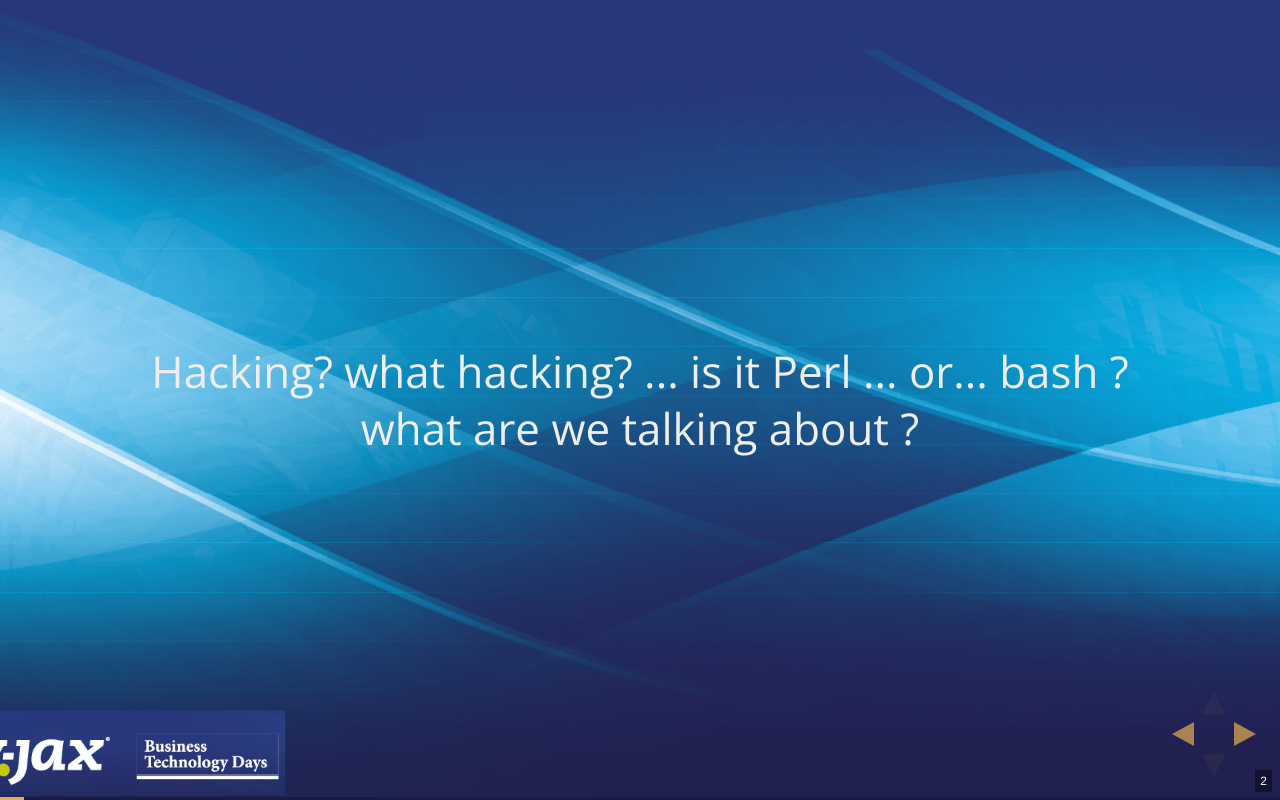
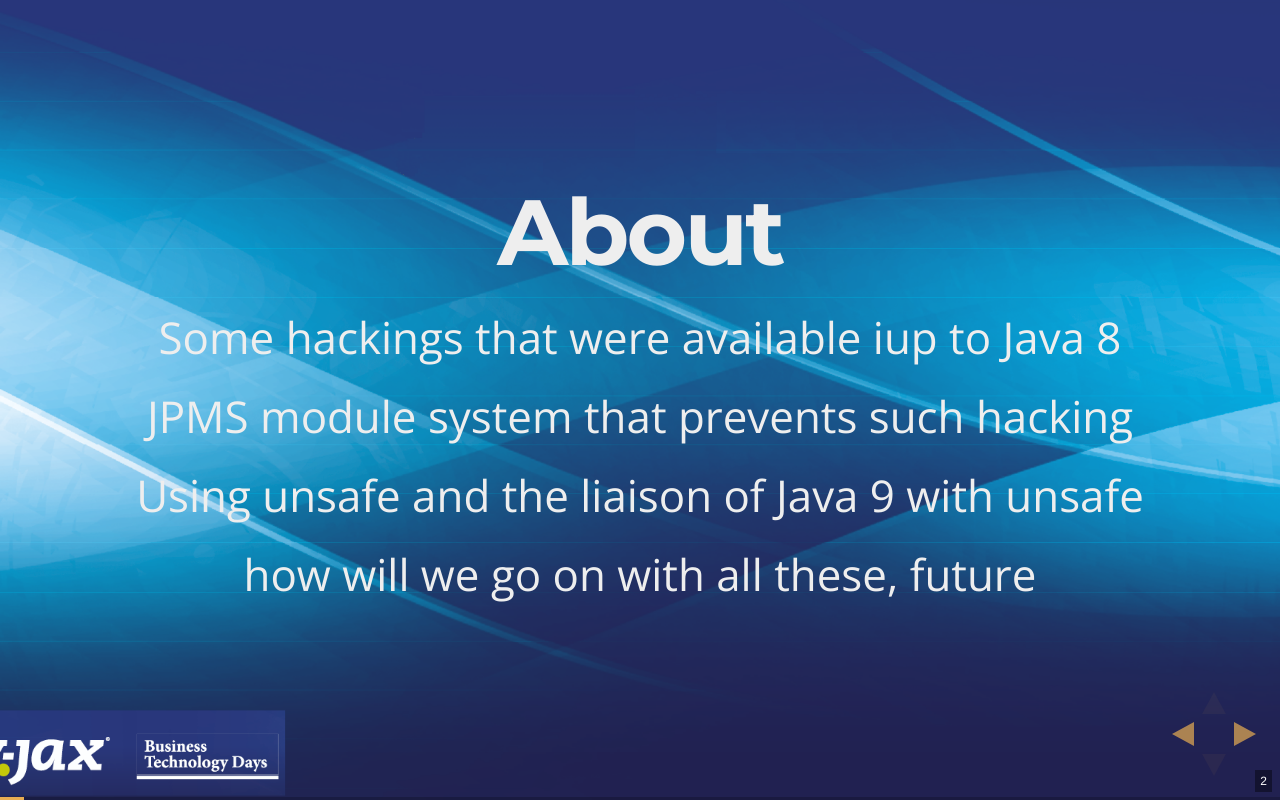
Before and after one commit to verhas/preventHack-J9-wjax2017-peter-verhas, a website: page index.html in a window 1280 px wide. Both pictures are taken after a click on the button 1251 px from the left and 734 px from the top of the page. Drawn offline with nearby package versions, Linux system fonts and the light colour scheme.

Commit message:
about slide at the start

```diff
--- a/index.html
+++ b/index.html
@@ -12,12 +12,19 @@
             <p><i>W-JAX | 6. - 10. November 2017, München</i></p>
             <img src="images/epam-logo.png" width="20%" align="left">
         </section>
-        <section data-background-image="images/WJAX_2017_Template_1920x1080_41086_v1c.png" data-markdown>
-                <h2> Hacking?</h2>
+        <section data-background-image="images/WJAX_2017_Template_1920x1080_41086_v1c.png">
+            <h2>About</h2>
+            <p>Some hackings that were available iup to Java 8</p>
+            <p>JPMS module system that prevents such hacking</p>
+            <p>Using unsafe and the liaison of Java 9 with unsafe</p>
+            <p>how will we go on with all these, future</p>
+        </section>
+        <section data-background-image="images/WJAX_2017_Template_1920x1080_41086_v1c.png">
+                <h2>Hacking?</h2>
                 <p>what hacking? ... is it Perl ... or... bash ?</p>
                 <h3>what are we talking about ?</h3>
         </section>
-        <section data-background-image="images/WJAX_2017_Template_1920x1080_41086_v1c.png" data-markdown>
+        <section data-background-image="images/WJAX_2017_Template_1920x1080_41086_v1c.png">
                 <h2>Well, ...</h2>
                 <p>There are some things that are hackable</p>
                 <p>mainly because of optimizations</p>
@@ -489,17 +496,13 @@ module integer.hack {
 <script src="js/reveal.js"></script>
 
 <script>
-			// More info https://github.com/hakimel/reveal.js#configuration
 			Reveal.initialize({
 				controls: true,
 				progress: true,
 				history: true,
 				center: true,
 				slideNumber: true,
-
-				transition: 'slide', // none/fade/slide/convex/concave/zoom
-
-				// More info https://github.com/hakimel/reveal.js#dependencies
+				transition: 'slide',
 				dependencies: [
 					{ src: 'lib/js/classList.js', condition: function() { return !document.body.classList; } },
 					{ src: 'plugin/markdown/marked.js', condition: function() { return !!document.querySelector( '[data-markdown]' ); } },
@@ -509,11 +512,6 @@ module integer.hack {
 					{ src: 'plugin/notes/notes.js', async: true }
 				]
 			});
-
-
-
-
-
 </script>
 </body>
 </html>
```
